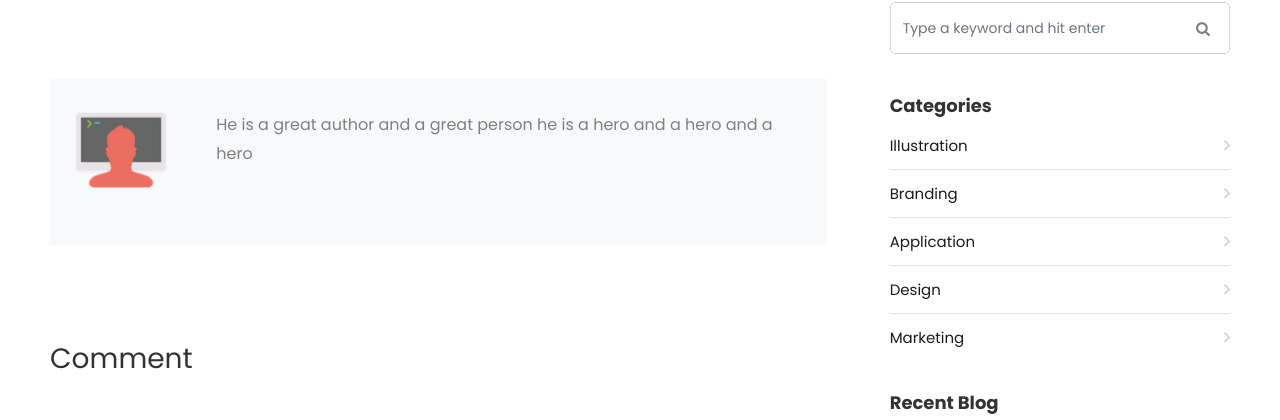
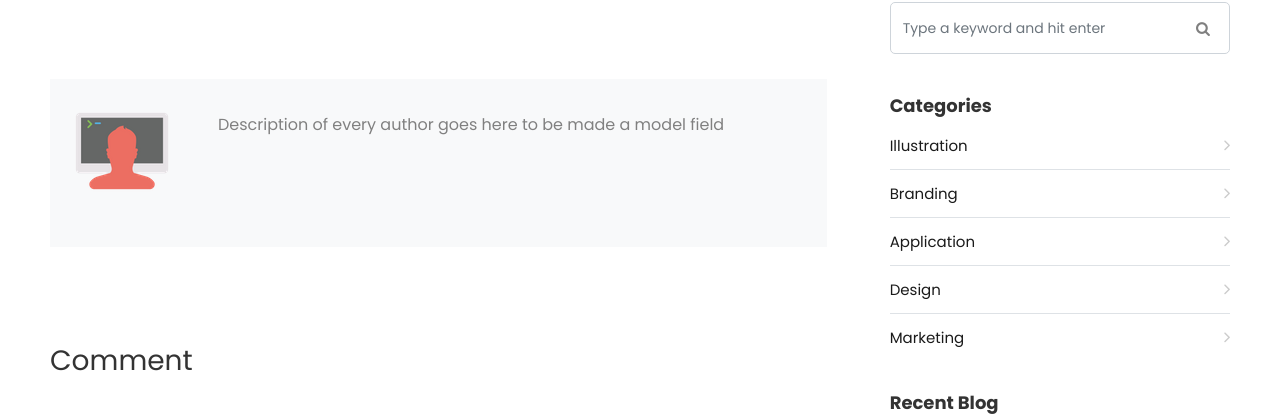
Before and after one commit to ishanExtreme/Blog, a Django app: template blogs/templates/blogs/detail.html in a window 1280 px wide. Shown: the part 910-1330 px from the top of the page. Run offline with Django 3.2, Linux system fonts and the light colour scheme; the template is opened without the code that fills it, so the values that code supplies are empty; parts of the project's set-up code (start-up, migrations or seed data) failed here and were passed over; some libraries are stand-ins or nearby versions; some web fonts are replaced.

Commit message:
v1.0 deployable

```diff
--- a/blogs/templates/blogs/detail.html
+++ b/blogs/templates/blogs/detail.html
@@ -56,7 +56,7 @@
             </div>
             <div class="desc">
               <h3>{{post.author}}</h3>
-              <p>He is a great author and a great person he is a hero and a hero and a hero</p>
+              <p>Description of every author goes here to be made a model field</p>
             </div>
           </div>
 
```
